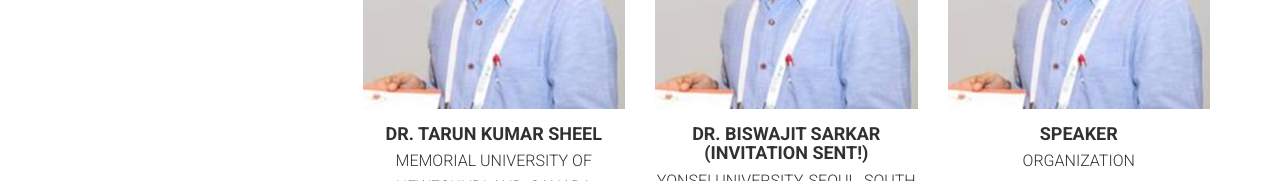
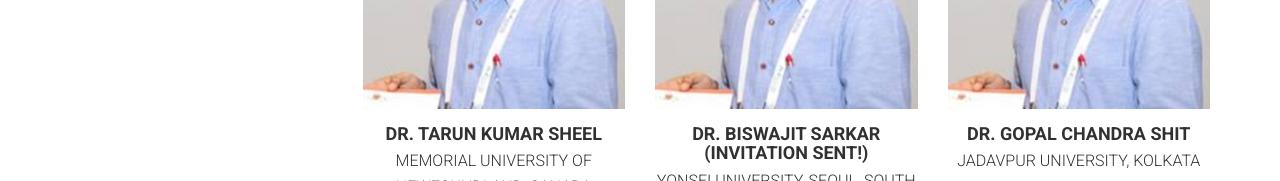
Before and after one commit to icamsa/icamsa.github.io, a website: page index.html in a window 1280 px wide. Shown: the part 2920-3101 px from the top of the page. Drawn offline with Linux system fonts and the light colour scheme; files whose address does not match are found by name.

Commit message:
Update speaker details in index.html

```diff
--- a/index.html
+++ b/index.html
@@ -267,8 +267,8 @@
                         <figure>
                             <img alt="" class="img-responsive center-block" src="assets/images/speakers/speaker-6.jpg">
                         </figure>
-                        <h4>Speaker</h4>
-                        <p>Organization</p>
+                        <h4>Dr. Gopal Chandra Shit</h4>
+                        <p>Jadavpur University, Kolkata</p>
                         <ul class="social-block">
                             <li><a href=""><i class="ion-social-twitter"></i></a></li>
                             <li><a href=""><i class="ion-social-facebook"></i></a></li>
```
